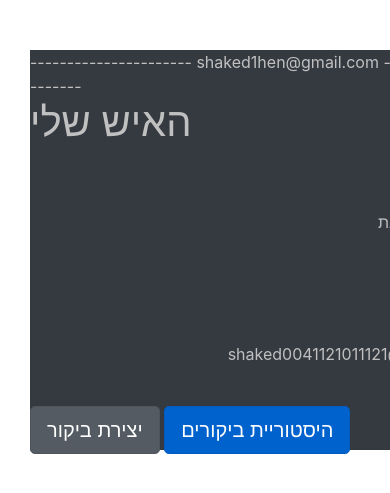
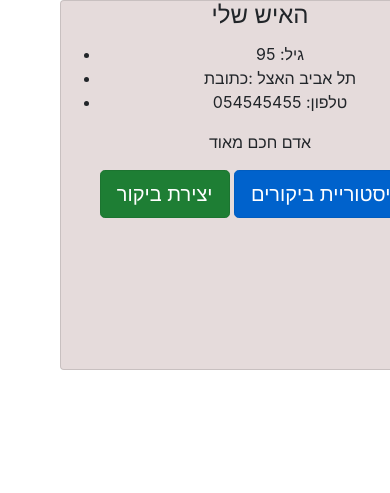
Before and after one commit to linoy1/web20, a Django app: page /lonely/1 in a window 390 px wide; the page is wider, and only the part inside the window is pictured. Shown: the part 156-649 px from the top of that part. Run offline with Django 3.2, Linux system fonts and the light colour scheme; a user stored in the database is signed in; data comes from the database, SQL or seed files in the repository; some libraries are stand-ins or nearby versions.

Commit message:
people deatils is responsive

```diff
--- a/elder_gurder_proj/elder_gurder_service/static/CSS/Style.css
+++ b/elder_gurder_proj/elder_gurder_service/static/CSS/Style.css
@@ -51,7 +51,7 @@
             margin-top: auto;
             margin-bottom: auto;
             width: 400px;
-            background-color: rgba(0, 0, 0, 0.5) !important;
+            background-color:#E5DBDB !important;
         }
 
         .social_icon span {
--- a/elder_gurder_proj/elder_gurder_service/templates/people_detail.html
+++ b/elder_gurder_proj/elder_gurder_service/templates/people_detail.html
@@ -1,10 +1,11 @@
 {% extends 'base.html' %}
 {% block body_block %}
 
-       <section class="peopledetail">
-        <section class="people_list">
-        ---------------------- {{ user.email }} --------------------------
-            <h1>{{ lonely_person.name }}</h1>
+    <div class='container'>
+        <div class="col-lg 3 col-md-3  col-sm-12 col-xs-12">
+            <div class="card card-inverse card-primary text-center">
+              <div class="card-block">
+                <h4 class="card-title">{{ lonely_person.name }}</h4>
                 <ul>
                     <li>
                     {{ lonely_person.age }}
@@ -18,23 +19,11 @@
                         {{ lonely_person.phone }}
                         :טלפון
                     </li>
-                <li>
-                    <ul>
-                        <li>
-                            {{ lonely_person.user.username }}
-                            :איש קשר
-                        </li>
-                        <li>
-                            {{ lonely_person.user.email }}
-                            :email
-
-                        </li>
-                    <ul>
-                </li>
                 </ul>
+                <p class="card-text">
                     {{ lonely_person.deatils }}
-        </section>
-        <a href="{% url 'create_visit' %}" class="btn btn-secondary btn-lg active" role="button" aria-pressed="true">יצירת ביקור</a>
+                </p>
+                <a href="{% url 'create_visit' %}" class="btn btn-success btn-lg active" role="button" aria-pressed="true">יצירת ביקור</a>
                 <a href="{% url 'list_view_visits' loneny_id=lonely_person.pk %}" class="btn btn-primary btn-lg active" role="button" aria-pressed="true">
                     היסטוריית ביקורים
                 </a>
@@ -43,9 +32,14 @@
                     <a href="{%url 'delete_lonely' pk=lonely_person.pk %}" class="btn btn-danger btn-lg active">
                         מחק
                     </a>
-            <a href="{%url 'update_lonely' pk=lonely_person.pk %}" class="btn btn-secondary btn-lg active">
+                    <a href="{%url 'update_lonely' pk=lonely_person.pk %}" class="btn btn-info btn-lg active">
                         עדכן פרטים
                     </a>
                 {% endif %}
-    </section>
+
+            </div>
+            </div>
+        </div>
+    </div>
+
 {% endblock %}
```
Lines whose indentation alone changed are shown as unchanged.
